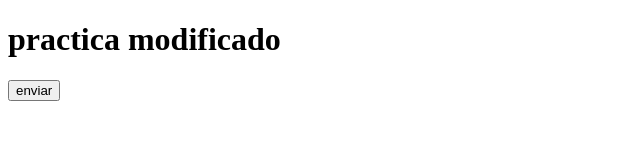
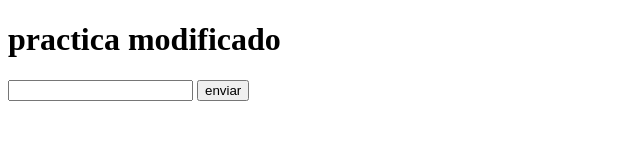
Before and after one commit to Azucena17/practicagit, a plain HTML site: page index.html in a window 1280 px wide. Shown: the whole page, without its empty margins (0-640 px from the left). Drawn offline with Linux system fonts and the light colour scheme.

Commit message:
se modifico index

```diff
--- a/index.html
+++ b/index.html
@@ -8,6 +8,7 @@
 <body>
     <h1>practica modificado</h1>
     <form action="#">
+        <input type="text" name="name" id="firs name">
         <input type="button" value="enviar">
     </form>
 </body>
```
